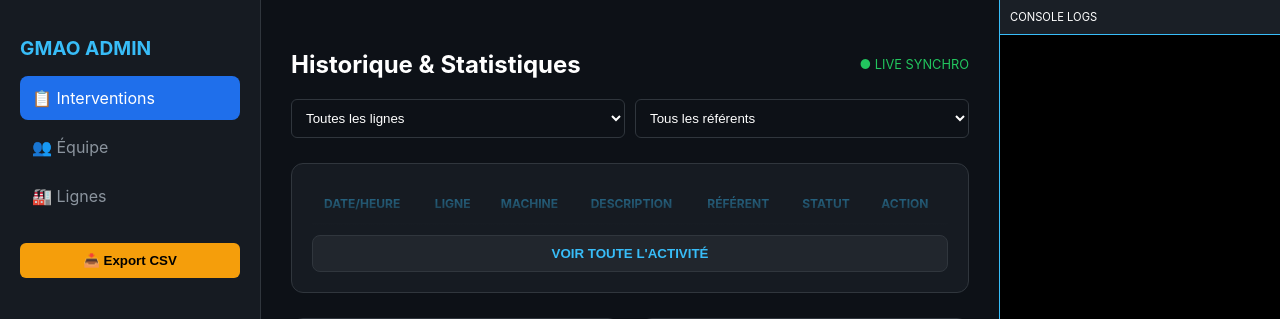
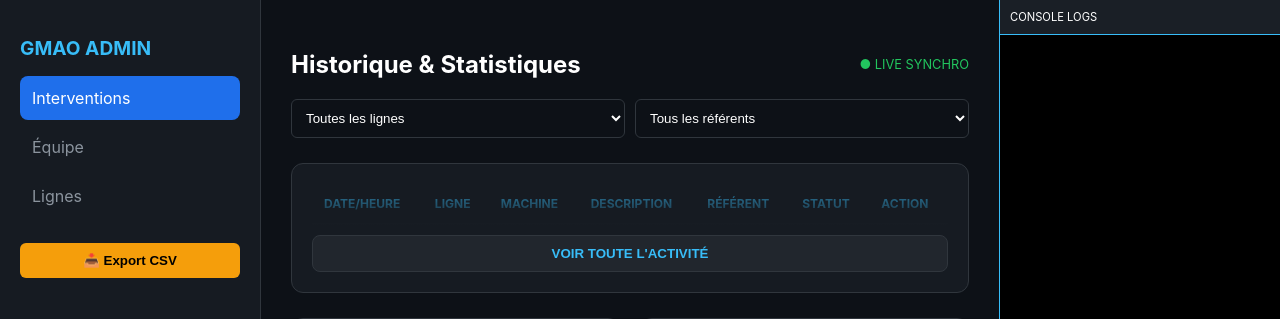
Before and after one commit to idryssbek/gmao-rhone-backend, a Flask app: page /admin in a window 1280 px wide. Shown: the top 319 px of the page. Run offline with Flask 3, Linux system fonts and the light colour scheme; data that the repository does not hold is empty; some libraries are stand-ins or nearby versions.

Commit message:
Update admin.html

```diff
--- a/templates/admin.html
+++ b/templates/admin.html
@@ -81,9 +81,9 @@
 
     <div class="sidebar">
         <h2 style="color:var(--accent); font-size: 1.2rem;">GMAO ADMIN</h2>
-        <div class="nav-item active" onclick="showTab('inter', this)">📋 Interventions</div>
-        <div class="nav-item" onclick="showTab('equipe', this)">👥 Équipe</div>
-        <div class="nav-item" onclick="showTab('lignes', this)">🏭 Lignes</div>
+        <div class="nav-item active" onclick="showTab('inter', this)"> Interventions</div>
+        <div class="nav-item" onclick="showTab('equipe', this)"> Équipe</div>
+        <div class="nav-item" onclick="showTab('lignes', this)"> Lignes</div>
         <button onclick="window.location.href='/api/export_csv'" style="margin-top:20px; background:#f59e0b; border:none; padding:10px; border-radius:6px; cursor:pointer; font-weight:bold;">📥 Export CSV</button>
         <button onclick="window.location.href='/login'" style="margin-top:auto; background:#30363d; border:none; color:white; padding:10px; border-radius:6px; cursor:pointer;">Déconnexion</button>
     </div>
```
